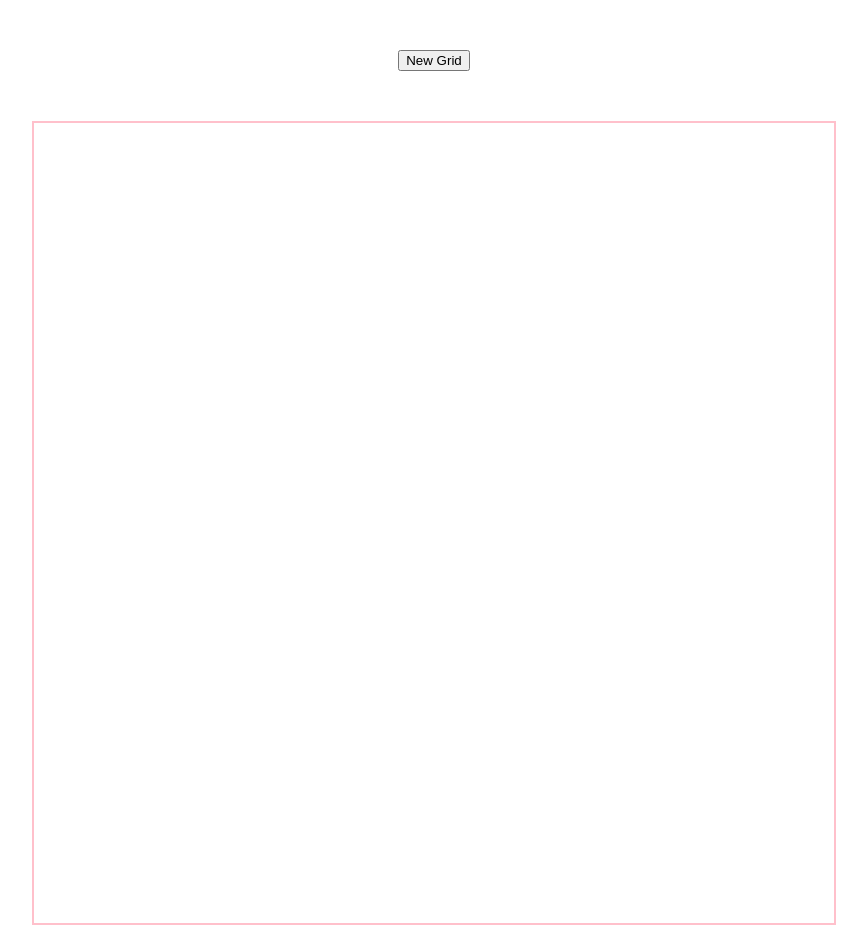
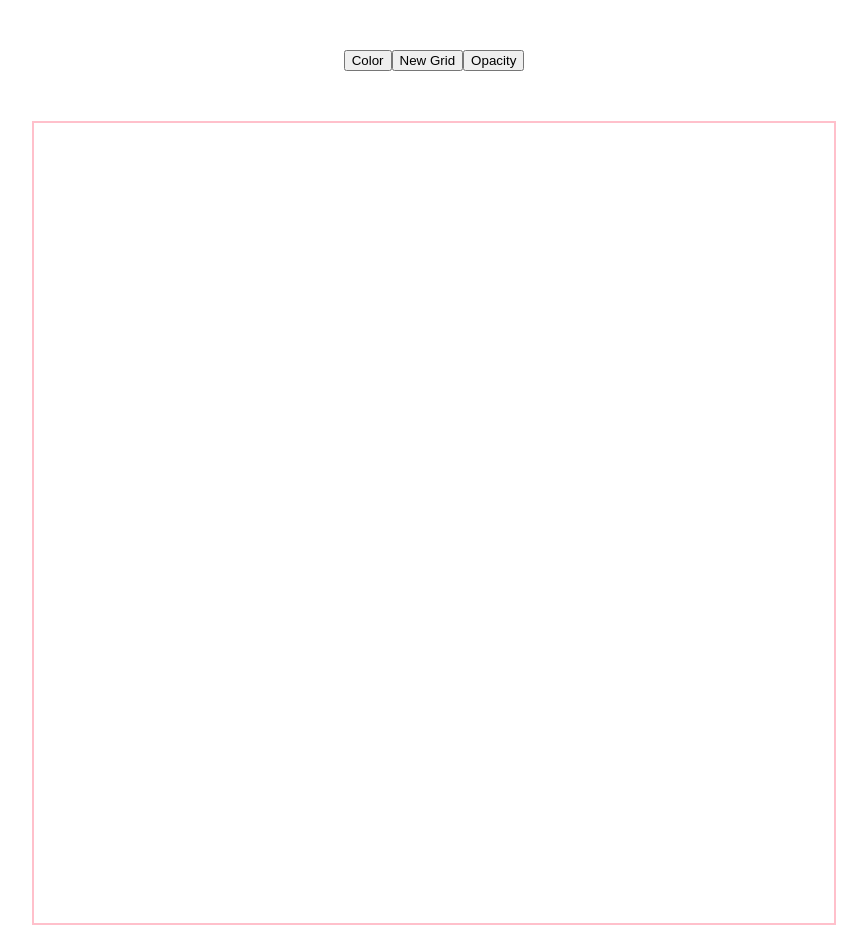
Before and after one commit to TyDieGuy99/odin-etch-a-sketch, a plain HTML site: page index.html in a window 1280 px wide. Shown: the whole page, without its empty margins (206-1073 px from the left). Drawn offline with Linux system fonts and the light colour scheme.

Commit message:
added 2 buttons added button to change color and opacity effects

```diff
--- a/index.html
+++ b/index.html
@@ -9,7 +9,9 @@
 </head>
 <body>
     <div id = 'buttons'>
-        <button onclick="gridBtn()">New Grid</button>
+        <button onclick='colorBtn()'>Color</button>
+        <button onclick='gridBtn()'>New Grid</button>
+        <button onclick='opacityBtn()'>Opacity</button>
     </div>
 
     <div id = 'container'>
```
